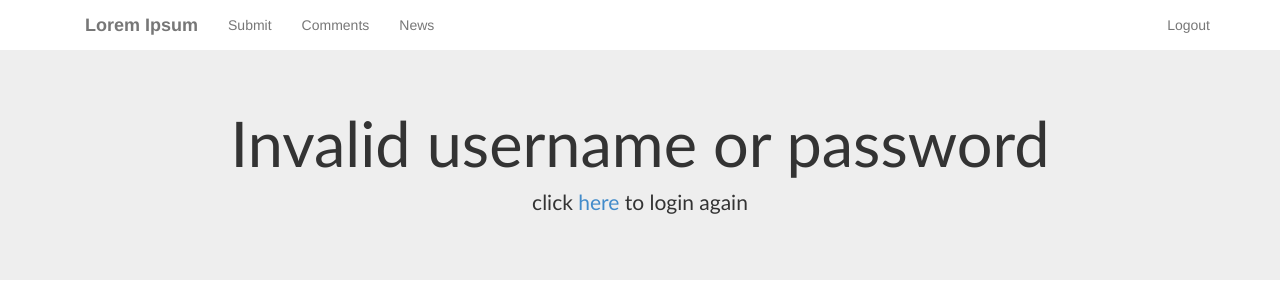
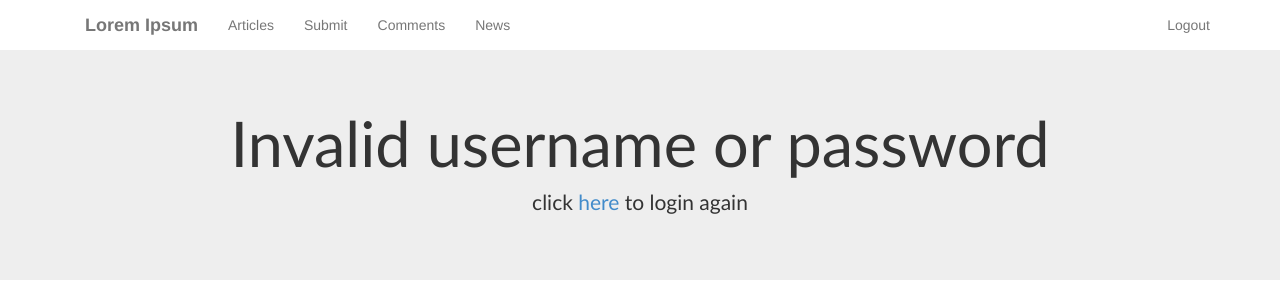
Before and after one commit to vipul-sharma20/django-HN, a Django app: template contacts/templates/invalid_login.html in a window 1280 px wide. Shown: the top 300 px of the page. Run offline with Django 3.2, Linux system fonts and the light colour scheme; the template is opened without the code that fills it, so the values that code supplies are empty; parts of the project's set-up code (start-up, migrations or seed data) failed here and were passed over; some libraries are stand-ins or nearby versions.

Commit message:
improved navigation to articles

```diff
--- a/contacts/templates/landing.html
+++ b/contacts/templates/landing.html
@@ -157,7 +157,7 @@
 			<a class="btn btn-social-icon btn-linkedin" href="https://in.linkedin.com/pub/vipul-sharma/8a/749/128" title="Linkedin" rel="nofollow">
 	    		<i class="fa fa-linkedin"></i>
 	  		</a>
-			<a class="btn btn-social-icon btn-google-plus" href="https://www.facebook.com/vipul.py" title="GooglePlus" rel="nofollow">
+			<a class="btn btn-social-icon btn-google-plus" href="https://plus.google.com/u/0/+VipulSharma20/" title="GooglePlus" rel="nofollow">
 	    		<i class="fa fa-google-plus"></i>
 	  		</a>
                     </div>
--- a/contacts/templates/nav.html
+++ b/contacts/templates/nav.html
@@ -57,6 +57,9 @@
            <div class="collapse navbar-collapse navbar-ex1-collapse">
 		<ul class="nav navbar-nav">
                     <li>
+                        <a href="/accounts/articles/">Articles</a>
+                    </li>
+                    <li>
                         <a href="/accounts/post">Submit</a>
                     </li>
                     <li>
```
